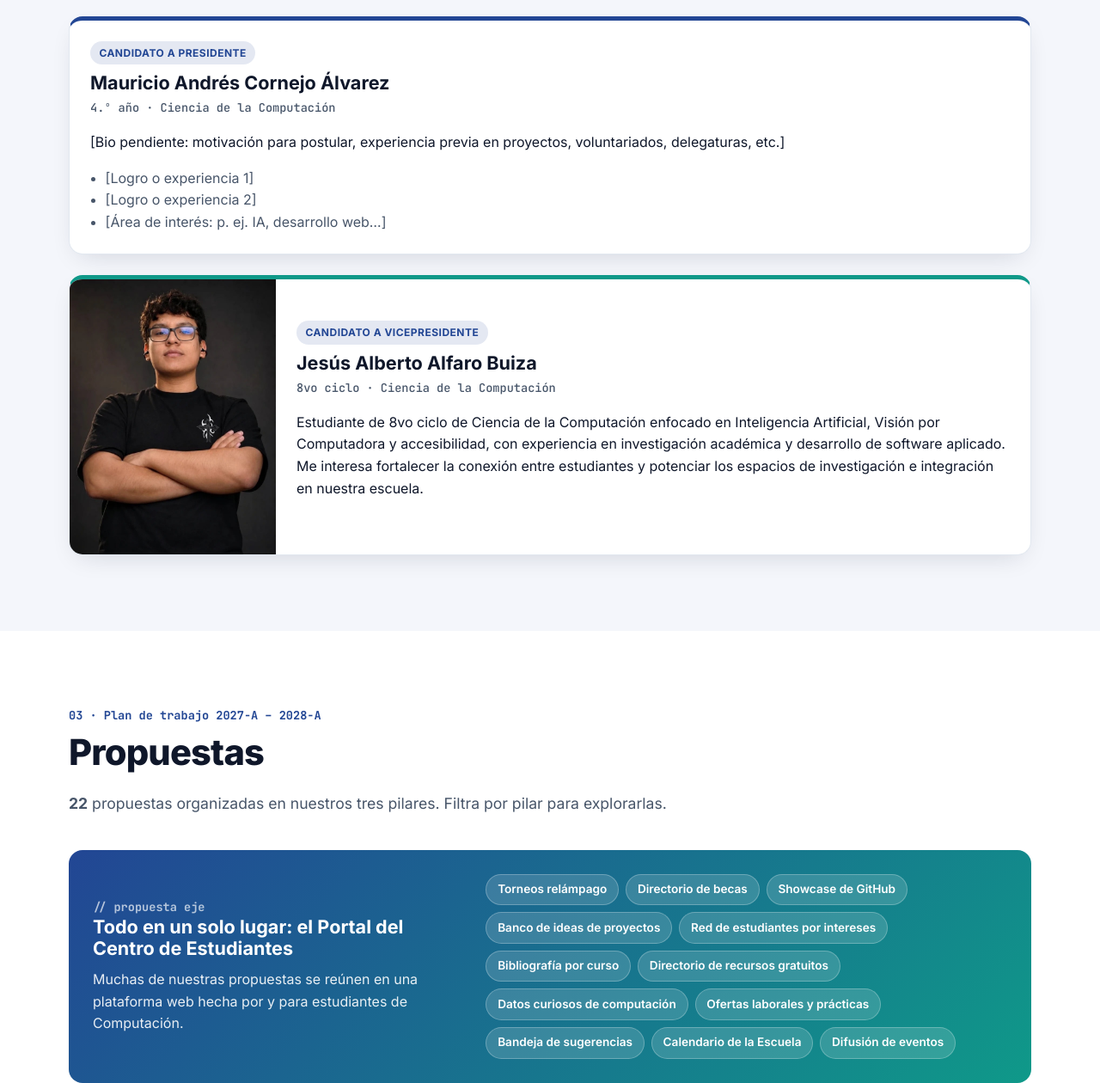
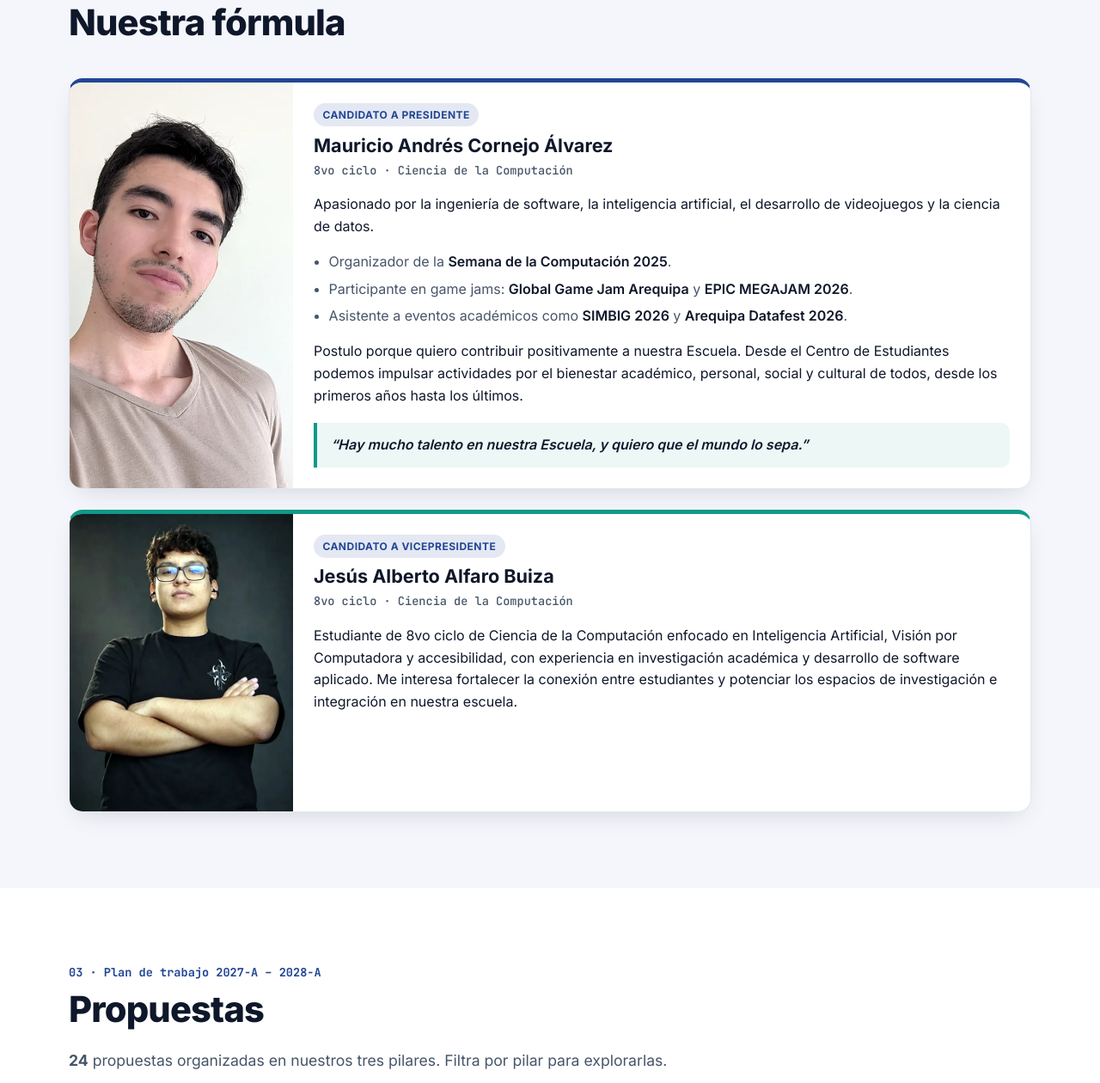
Before and after one commit to MauriceCC/BIT-info, a plain HTML site: page index.html in a window 1280 px wide. Shown: the part 1931-3191 px from the top of the page at 86% size. Drawn offline with Linux system fonts and the light colour scheme.

Commit message:
Partido y datos de Mauricio actualizados

```diff
--- a/css/styles.css
+++ b/css/styles.css
@@ -167,17 +167,27 @@ h1, h2, h3 { line-height: 1.15; margin: 0 0 .5em; }
 .candidates { display: grid; gap: 1.5rem; }
 .candidate { background: var(--bg); border-radius: var(--radius); overflow: hidden; box-shadow: var(--shadow); border: 1px solid var(--line); border-top: 5px solid var(--brand); }
 .candidate:nth-child(2) { border-top-color: var(--brand-2); }
-.candidate--with-photo { display: grid; grid-template-columns: minmax(180px, 240px) minmax(0, 1fr); align-items: center; }
-.candidate__photo { display: block; width: 100%; height: auto; }
+.candidate--with-photo { display: grid; grid-template-columns: minmax(200px, 260px) minmax(0, 1fr); align-items: stretch; }
+.candidate--with-photo picture { display: block; min-height: 100%; }
+.candidate__photo { display: block; width: 100%; height: 100%; object-fit: cover; object-position: center 20%; }
 .candidate__body { min-width: 0; }
 @media (max-width: 640px) {
   .candidate--with-photo { grid-template-columns: 1fr; }
-  .candidate__photo { width: auto; max-width: 100%; max-height: 280px; margin: 1.5rem auto 0; border-radius: 12px; }
+  .candidate__photo { width: auto; height: auto; max-width: 100%; max-height: 280px; margin: 1.5rem auto 0; border-radius: 12px; }
 }
 .candidate__body { padding: 1.5rem; }
 .candidate__body h3 { font-size: 1.35rem; margin-top: .6rem; }
 .candidate__meta { color: var(--muted); font-size: .85rem; margin: -.3rem 0 .8rem; }
-.candidate__facts { margin: 1rem 0 0; padding-left: 1.1rem; color: var(--muted); }
+.candidate__facts { margin: 1rem 0; padding-left: 1.1rem; color: var(--muted); }
+.candidate__facts li + li { margin-top: .35rem; }
+.candidate__facts strong { color: var(--ink); font-weight: 600; }
+.candidate__quote {
+  margin: 1.2rem 0 0; padding: .8rem 1rem; border-left: 4px solid var(--brand-2);
+  background: color-mix(in srgb, var(--brand-2) 8%, transparent); border-radius: 0 10px 10px 0;
+  font-weight: 600; font-style: italic;
+}
+.lead--accent { margin-top: 1rem; color: var(--ink); font-weight: 600; }
+.faq details a { color: var(--brand); font-weight: 600; }
 
 /* ---------- Propuestas ---------- */
 .filters { display: flex; gap: .5rem; flex-wrap: wrap; margin-bottom: 1.5rem; }
--- a/index.html
+++ b/index.html
@@ -77,30 +77,28 @@
         <header class="section__head">
           <p class="eyebrow mono">01 · ¿Quiénes somos?</p>
           <h2>Somos BIT</h2>
-          <!-- TODO: Reemplazar con la misión/visión real del partido -->
           <p class="lead">
-            Somos estudiantes de 4.º año de Ciencia de la Computación que creemos que los grandes cambios
-            se construyen paso a paso: <strong>BIT a bit</strong>. Nuestra propuesta se sostiene en tres pilares.
+            Somos estudiantes de <strong>8.º ciclo de Ciencia de la Computación</strong> y conocemos la Escuela desde adentro.
+            Hemos identificado varios puntos en los que podemos mejorar, y queremos ponernos
+            <strong>al servicio de los estudiantes</strong> para construir juntos soluciones, <strong>BIT a bit</strong>.
           </p>
+          <p class="lead lead--accent">Para lograrlo, trabajaremos en tres áreas clave:</p>
         </header>
 
         <div class="pillars">
           <article class="pillar pillar--b">
             <div class="pillar__letter mono">B</div>
             <h3>Bienestar</h3>
-            <!-- TODO: descripción del pilar -->
             <p>Un Centro de Estudiantes que cuide a su comunidad: salud mental, espacios dignos, integración y acompañamiento académico.</p>
           </article>
           <article class="pillar pillar--i">
             <div class="pillar__letter mono">I</div>
             <h3>Innovación</h3>
-            <!-- TODO: descripción del pilar -->
             <p>Aprovechar lo que sabemos hacer —tecnología— para resolver problemas reales de la Escuela y abrir oportunidades.</p>
           </article>
           <article class="pillar pillar--t">
             <div class="pillar__letter mono">T</div>
             <h3>Transparencia</h3>
-            <!-- TODO: descripción del pilar -->
             <p>Cuentas claras y comunicación abierta: que cada estudiante sepa qué se hace, cómo y con qué recursos.</p>
           </article>
         </div>
@@ -116,24 +114,31 @@
         </header>
 
         <div class="candidates">
-          <article class="candidate">
+          <article class="candidate candidate--with-photo">
+            <picture>
+              <source srcset="assets/img/mauricio-cornejo.webp" type="image/webp">
+              <img class="candidate__photo" src="assets/img/mauricio-cornejo.jpg" alt="Mauricio Andrés Cornejo Álvarez" width="600" height="800" loading="lazy">
+            </picture>
             <div class="candidate__body">
               <span class="tag">Candidato a Presidente</span>
               <h3>Mauricio Andrés Cornejo Álvarez</h3>
-              <p class="candidate__meta mono">4.º año · Ciencia de la Computación</p>
-              <!-- TODO: bio breve (2–3 líneas) -->
-              <p>[Bio pendiente: motivación para postular, experiencia previa en proyectos, voluntariados, delegaturas, etc.]</p>
+              <p class="candidate__meta mono">8vo ciclo · Ciencia de la Computación</p>
+              <p>Apasionado por la ingeniería de software, la inteligencia artificial, el desarrollo de videojuegos y la ciencia de datos.</p>
               <ul class="candidate__facts">
-                <!-- TODO: logros / intereses -->
-                <li>[Logro o experiencia 1]</li>
-                <li>[Logro o experiencia 2]</li>
-                <li>[Área de interés: p. ej. IA, desarrollo web…]</li>
+                <li>Organizador de la <strong>Semana de la Computación 2025</strong>.</li>
+                <li>Participante en game jams: <strong>Global Game Jam Arequipa</strong> y <strong>EPIC MEGAJAM 2026</strong>.</li>
+                <li>Asistente a eventos académicos como <strong>SIMBIG 2026</strong> y <strong>Arequipa Datafest 2026</strong>.</li>
               </ul>
+              <p>Postulo porque quiero contribuir positivamente a nuestra Escuela. Desde el Centro de Estudiantes podemos impulsar actividades por el bienestar académico, personal, social y cultural de todos, desde los primeros años hasta los últimos.</p>
+              <blockquote class="candidate__quote">“Hay mucho talento en nuestra Escuela, y quiero que el mundo lo sepa.”</blockquote>
             </div>
           </article>
 
           <article class="candidate candidate--with-photo">
-            <img class="candidate__photo" src="assets/img/jesus-alfaro.png" alt="Jesús Alberto Alfaro Buiza" width="768" height="1024" loading="lazy">
+            <picture>
+              <source srcset="assets/img/jesus-alfaro.webp" type="image/webp">
+              <img class="candidate__photo" src="assets/img/jesus-alfaro.jpg" alt="Jesús Alberto Alfaro Buiza" width="600" height="800" loading="lazy">
+            </picture>
             <div class="candidate__body">
               <span class="tag">Candidato a Vicepresidente</span>
               <h3>Jesús Alberto Alfaro Buiza</h3>
@@ -247,8 +252,7 @@
           </details>
           <details>
             <summary>¿Cómo puedo sumarme al equipo de BIT?</summary>
-            <!-- TODO: indicar el canal real -->
-            <p>Déjanos tus ideas mediante el buzón de sugerencias. Tras la elección, la fórmula electa conformará su equipo de trabajo.</p>
+            <p>Déjanos tus ideas en nuestro <a href="https://docs.google.com/forms/d/e/1FAIpQLScmB7xGOJNZLhhhMuJo-tGkZ1zfHAeYdu8JLAnW6I7dPN6vYA/viewform?usp=dialog" target="_blank" rel="noopener">buzón de sugerencias ↗</a>. Tras la elección, la fórmula electa conformará su equipo de trabajo.</p>
           </details>
         </div>
       </div>
--- a/js/data.js
+++ b/js/data.js
@@ -38,6 +38,11 @@ const PROPOSALS = [
     pillar: "B",
     title: "Reactivemos el ping pong",
     desc: "Recuperar la mesa de ping pong como espacio de distracción y encuentro entre clases.",
+  },
+  {
+    pillar: "B",
+    title: "Coordinación con Tutoría",
+    desc: "Trabajaremos de la mano con el área de Tutoría para velar por el bienestar de los estudiantes y derivar a tiempo los casos que necesiten apoyo.",
   },
   {
     pillar: "B",
@@ -119,6 +124,12 @@ const PROPOSALS = [
   },
   {
     pillar: "T",
+    title: "Portal de transparencia",
+    desc: "Publicación abierta de actas, acuerdos, actividades realizadas y uso de recursos del Centro de Estudiantes.",
+    portal: true,
+  },
+  {
+    pillar: "T",
     title: "Bandeja de sugerencias",
     desc: "Un canal permanente para enviar ideas, reclamos o propuestas, con seguimiento visible de cada una.",
     portal: true,
```
Also changed, not shown: assets/img/jesus-alfaro.jpg (added), assets/img/jesus-alfaro.png (deleted), assets/img/jesus-alfaro.webp (added), assets/img/mauricio-cornejo.jpg (added), assets/img/mauricio-cornejo.webp (added), 1 other file.
